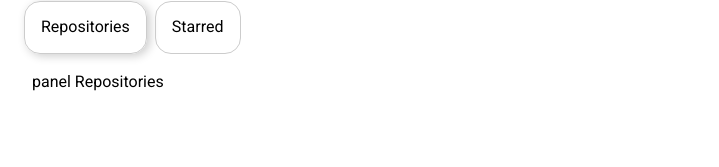
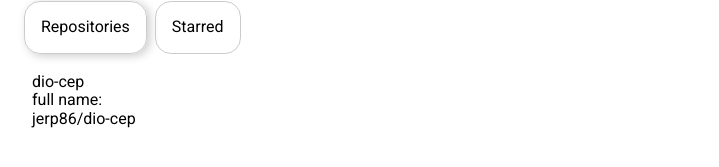
Before and after one commit to jerp86/dio-interface, a React (Vite) app: page / in a window 1280 px wide. Shown: the part 257-424 px from the top of the page, without its empty margins (0-719 px from the left). Built offline with nearby package versions, Linux system fonts and the light colour scheme.

Commit message:
added the RepositoryItem component in the Repositories

```diff
--- a/src/components/Repositories/index.tsx
+++ b/src/components/Repositories/index.tsx
@@ -1,4 +1,5 @@
 import React from "react";
+import RepositoryItem from "../RepositoryItem";
 
 import {
   ContainerTab,
@@ -18,8 +19,21 @@ const Repositories: React.FC = () => {
         <ContainerTab>Starred</ContainerTab>
       </ContainerTabList>
 
-      <ContainerTabPanel>panel Repositories</ContainerTabPanel>
-      <ContainerTabPanel>panel Starred</ContainerTabPanel>
+      <ContainerTabPanel>
+        <RepositoryItem
+          name="dio-cep"
+          fullName="jerp86/dio-cep"
+          linkToRepo="https://github.com/jerp86/dio-cep"
+        />
+      </ContainerTabPanel>
+
+      <ContainerTabPanel>
+        <RepositoryItem
+          name="dio-typescript"
+          fullName="jerp86/dio-typescript"
+          linkToRepo="https://github.com/jerp86/dio-typescript"
+        />
+      </ContainerTabPanel>
     </ContainerTabs>
   );
 };
```
